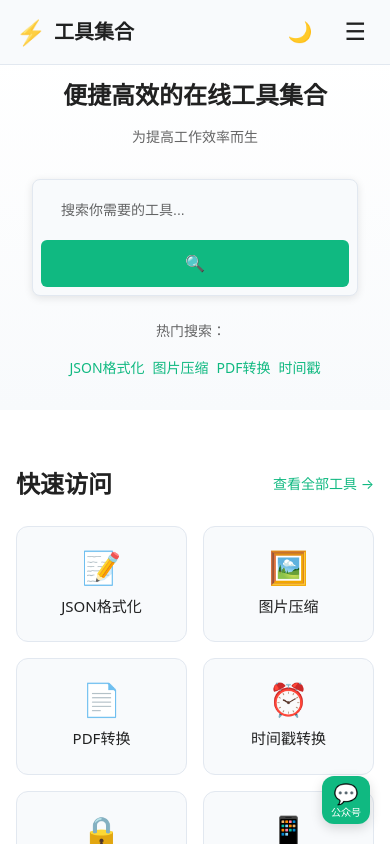
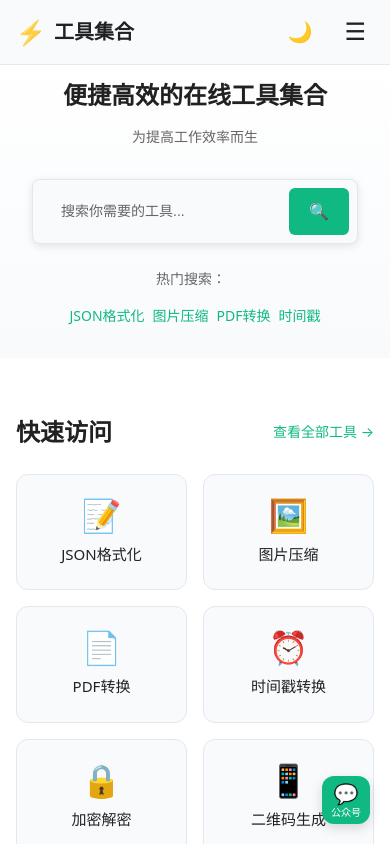
Before and after one commit to estibulish/app-collection, a Vue app: page / in a window 390 px wide. Shown: the top 844 px of the page. Built offline with nearby package versions, Linux system fonts and the light colour scheme.

Commit message:
去除登录内容

```diff
--- a/src/views/Home.vue
+++ b/src/views/Home.vue
@@ -796,7 +796,7 @@ main {
   }
 
   .search-input {
-    flex-direction: column;
+    // flex-direction: column;
     gap: 0.5rem;
 
     input {
@@ -805,7 +805,7 @@ main {
     }
 
     .search-btn {
-      width: 100%;
+      // width: 100%;
       padding: 0.875rem 1.25rem;
     }
   }
```
